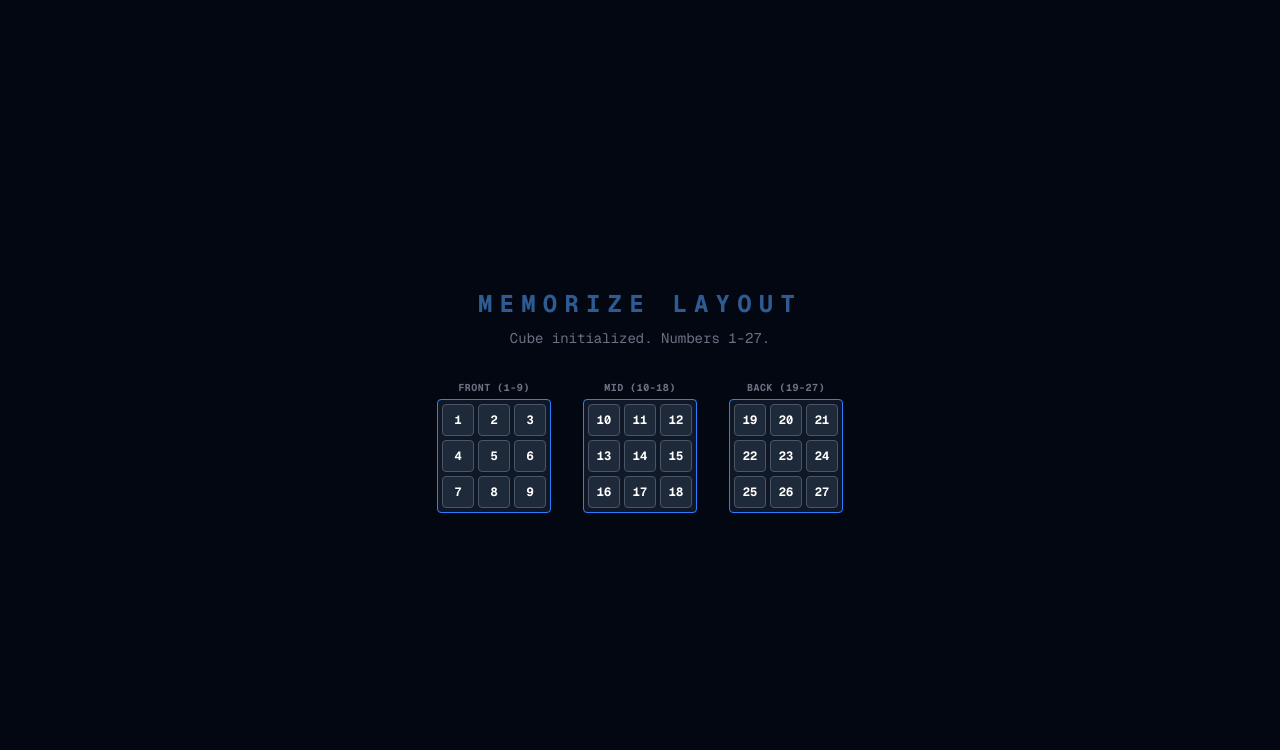
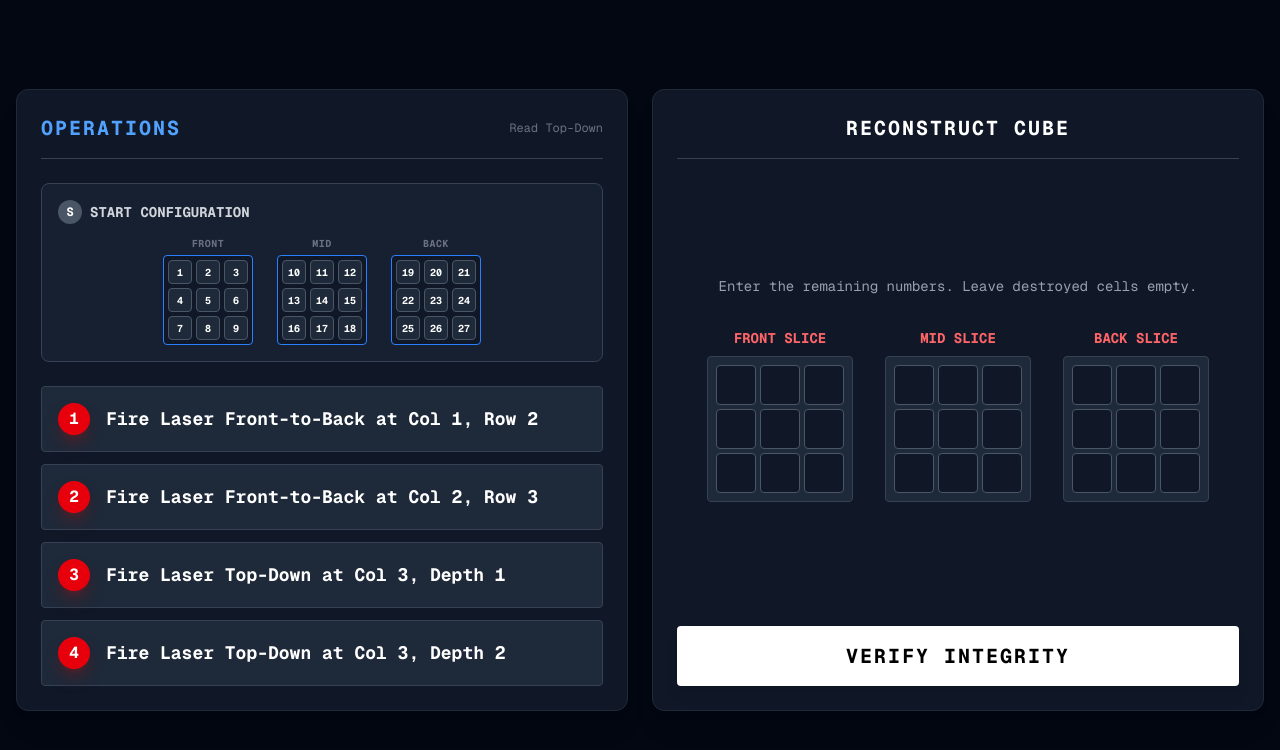
Before and after one commit to LogicCrafterIO/ips-training-games, a Next.js app: page /voxel-carver in a window 1280 px wide. Both pictures are taken after a click on the button "INITIATE". Shown: the top 750 px of the page. Built offline with nearby package versions, Linux system fonts and the light colour scheme.

Commit message:
feat: voxel carver display all steps

```diff
--- a/src/app/voxel-carver/page.tsx
+++ b/src/app/voxel-carver/page.tsx
@@ -1,6 +1,6 @@
 'use client';
 
-import React, { useState, useEffect } from 'react';
+import React, { useState } from 'react';
 
 // --- TYPES ---
 
@@ -29,7 +29,7 @@ interface HistoryStep {
     voxelState: Voxel[];
 }
 
-type GamePhase = 'idle' | 'memorize' | 'running' | 'question' | 'result';
+type GamePhase = 'idle' | 'solving' | 'result';
 
 // --- LOGIC ---
 
@@ -84,9 +84,7 @@ const applyCommand = (currentVoxels: Voxel[], cmd: Command): Voxel[] => {
         // Rotate 90 CW around Y axis
         // Formula: x' = 2 - z, z' = x
         nextVoxels.forEach(v => {
-            // FIX: Removed "if (!v.active) return;"
-            // We must rotate inactive voxels too, otherwise the "empty hole"
-            // stays behind and masks the new block that rotates into this position.
+            // FIX: We must rotate inactive voxels too.
             const oldX = v.x;
             const oldZ = v.z;
             v.x = 2 - oldZ;
@@ -160,10 +158,6 @@ export default function VoxelCarverPage() {
     // History
     const [history, setHistory] = useState<HistoryStep[]>([]);
 
-    // Execution
-    const [currentCommandIdx, setCurrentCommandIdx] = useState<number>(-1);
-    const [showCommandText, setShowCommandText] = useState<boolean>(false);
-
     // User Input: A 3D map string -> string
     const [userInputs, setUserInputs] = useState<Record<string, string>>({});
 
@@ -193,39 +187,8 @@ export default function VoxelCarverPage() {
         setCommandList(cmds);
         setHistory(hist);
         setUserInputs({});
-        setPhase('memorize');
+        setPhase('solving');
     };
-
-    // Phase Loop
-    useEffect(() => {
-        let timer: NodeJS.Timeout;
-
-        if (phase === 'memorize') {
-            timer = setTimeout(() => {
-                setPhase('running');
-                setCurrentCommandIdx(0);
-                setShowCommandText(false);
-            }, 6000); // 6s to memorize numbers
-        }
-        else if (phase === 'running') {
-            if (currentCommandIdx < commandList.length) {
-                if (!showCommandText) {
-                    timer = setTimeout(() => {
-                        setShowCommandText(true);
-                    }, 800);
-                } else {
-                    timer = setTimeout(() => {
-                        setShowCommandText(false);
-                        setCurrentCommandIdx(prev => prev + 1);
-                    }, 4000);
-                }
-            } else {
-                setPhase('question');
-            }
-        }
-
-        return () => clearTimeout(timer);
-    }, [phase, currentCommandIdx, showCommandText, commandList.length]);
 
     // Handle Input Change for specific cell
     const handleCellInput = (z: number, y: number, x: number, val: string) => {
@@ -236,7 +199,6 @@ export default function VoxelCarverPage() {
         }));
     };
 
-    // Calculate Score
     const getResultStats = () => {
         let correct = 0;
         const total = 27;
@@ -244,13 +206,9 @@ export default function VoxelCarverPage() {
         for (let z = 0; z < 3; z++) {
             for (let y = 0; y < 3; y++) {
                 for (let x = 0; x < 3; x++) {
-                    // Find actual voxel at this coord
                     const actualVoxel = finalVoxels.find(v => v.x === x && v.y === y && v.z === z);
                     const actualVal = (actualVoxel && actualVoxel.active) ? actualVoxel.val.toString() : '';
-
-                    // Get user input (default to empty string)
                     const userVal = userInputs[`${z}-${y}-${x}`] || '';
-
                     if (actualVal === userVal) correct++;
                 }
             }
@@ -274,14 +232,12 @@ export default function VoxelCarverPage() {
                     {cells.map((_, i) => {
                         const row = Math.floor(i / 3);
                         const col = i % 3;
-                        // Find voxel at this position
                         const v = voxels.find(v => v.x === col && v.y === row && v.z === zIndex);
                         const isActive = v && v.active;
-
                         return (
                             <div
                                 key={i}
-                                className={`w-8 h-8 flex items-center justify-center text-xs font-bold rounded-sm border ${
+                                className={`w-6 h-6 flex items-center justify-center text-[10px] font-bold rounded-sm border ${
                                     isActive
                                     ? 'bg-gray-800 text-white border-gray-600'
                                     : 'bg-black text-transparent border-gray-900'
@@ -332,14 +288,11 @@ export default function VoxelCarverPage() {
                     {cells.map((_, i) => {
                         const row = Math.floor(i / 3);
                         const col = i % 3;
-
                         const actualVoxel = finalVoxels.find(v => v.x === col && v.y === row && v.z === zIndex);
                         const actualVal = (actualVoxel && actualVoxel.active) ? actualVoxel.val.toString() : '';
                         const userVal = userInputs[`${zIndex}-${row}-${col}`] || '';
-
                         const isMatch = actualVal === userVal;
 
-                        // Styling based on correctness
                         let bg = 'bg-gray-900';
                         let border = 'border-gray-800';
                         let text = 'text-gray-500';
@@ -377,12 +330,12 @@ export default function VoxelCarverPage() {
                 <div className="text-center max-w-lg space-y-6 animate-in fade-in zoom-in duration-500">
                     <h1 className="text-5xl font-bold text-red-500 tracking-tighter">VOXEL CARVER II</h1>
                     <div className="bg-gray-900 p-6 rounded-lg text-left space-y-4 border border-red-900/50 shadow-2xl">
-                        <h2 className="text-xl font-bold text-red-400 uppercase tracking-widest">Protocol: Numeric Tracking</h2>
+                        <h2 className="text-xl font-bold text-red-400 uppercase tracking-widest">Protocol: Static Simulation</h2>
                         <ul className="list-disc pl-5 space-y-2 text-gray-400 text-sm">
                             <li><strong>Setup:</strong> A 3x3x3 Cube containing numbers 1-27.</li>
-                            <li><strong>Lasers:</strong> Destroy rows/cols.</li>
-                            <li><strong>Rotation:</strong> Moves the numbers within the cube.</li>
-                            <li><strong>Objective:</strong> Reconstruct the entire grid (Front, Mid, Back).</li>
+                            <li><strong>Left Panel:</strong> Shows the initial state and all commands.</li>
+                            <li><strong>Right Panel:</strong> Enter the final number configuration.</li>
+                            <li><strong>Goal:</strong> Focus on Spatial Manipulation (IPS) without Memory pressure.</li>
                         </ul>
                     </div>
                     <button
@@ -394,78 +347,71 @@ export default function VoxelCarverPage() {
                 </div>
             )}
 
-            {/* --- MEMORIZE --- */}
-            {phase === 'memorize' && (
-                <div className="text-center animate-in fade-in duration-500">
-                    <h2 className="text-2xl mb-2 text-blue-400 font-bold uppercase tracking-[0.3em] animate-pulse">Memorize Layout</h2>
-                    <p className="text-gray-500 mb-8 text-sm">Cube initialized. Numbers 1-27.</p>
+            {/* --- SOLVING PHASE --- */}
+            {phase === 'solving' && (
+                <div className="w-full max-w-7xl flex flex-col lg:flex-row gap-6 animate-in fade-in zoom-in-95 duration-500">
 
-                    <div className="flex flex-wrap justify-center gap-6">
-                        {/* We use the history[0] to show initial state */}
+                    {/* LEFT: COMMANDS & START STATE */}
+                    <div className="flex-1 bg-gray-900 p-6 rounded-xl border border-gray-800 shadow-xl overflow-y-auto max-h-[85vh]">
+                        <div className="flex items-center justify-between mb-6 border-b border-gray-700 pb-4">
+                            <h2 className="text-xl font-bold text-blue-400 uppercase tracking-widest">Operations</h2>
+                            <div className="text-xs text-gray-500">Read Top-Down</div>
+                        </div>
+
+                        <div className="space-y-6">
+                            {/* Start State */}
+                            <div className="bg-gray-800/50 p-4 rounded-lg border border-gray-700">
+                                <div className="flex items-center gap-2 mb-3">
+                                    <div className="w-6 h-6 rounded-full bg-gray-600 flex items-center justify-center font-bold text-xs">S</div>
+                                    <h3 className="text-sm font-bold text-gray-300 uppercase">Start Configuration</h3>
+                                </div>
+                                <div className="flex justify-center gap-4">
                                     {history.length > 0 && (
                                         <>
-                                <SliceView voxels={history[0].voxelState} zIndex={0} label="Front (1-9)" highlight />
-                                <SliceView voxels={history[0].voxelState} zIndex={1} label="Mid (10-18)" highlight />
-                                <SliceView voxels={history[0].voxelState} zIndex={2} label="Back (19-27)" highlight />
+                                            <SliceView voxels={history[0].voxelState} zIndex={0} label="Front" highlight />
+                                            <SliceView voxels={history[0].voxelState} zIndex={1} label="Mid" highlight />
+                                            <SliceView voxels={history[0].voxelState} zIndex={2} label="Back" highlight />
                                         </>
                                     )}
                                 </div>
                             </div>
-            )}
 
-            {/* --- RUNNING --- */}
-            {phase === 'running' && (
-                <div className="text-center w-full max-w-3xl">
-                    <div className="flex justify-center gap-2 mb-16">
-                        {commandList.map((_, idx) => (
-                            <div
-                                key={idx}
-                                className={`h-1 w-16 transition-colors duration-300 ${
-                                    idx === currentCommandIdx ? 'bg-red-500 shadow-[0_0_10px_red]' :
-                                    idx < currentCommandIdx ? 'bg-gray-700' : 'bg-gray-900'
-                                }`}
-                            />
+                            {/* Commands */}
+                            <div className="space-y-3">
+                                {commandList.map((cmd, idx) => (
+                                    <div key={cmd.id} className="flex items-center gap-4 p-4 rounded bg-gray-800 border border-gray-700">
+                                        <div className="w-8 h-8 rounded-full bg-red-600 flex items-center justify-center font-bold shadow-lg shadow-red-900/50 shrink-0">
+                                            {idx + 1}
+                                        </div>
+                                        <p className="text-lg font-bold text-white">{cmd.description}</p>
+                                    </div>
                                 ))}
                             </div>
-
-                    <div className="min-h-[200px] flex items-center justify-center relative">
-                        {showCommandText && currentCommandIdx < commandList.length ? (
-                            <div key={currentCommandIdx} className="animate-in zoom-in-95 fade-in duration-300">
-                                <h3 className="text-red-500 text-xs uppercase tracking-[0.3em] mb-6 font-bold">
-                                    Sequence {currentCommandIdx + 1}
-                                </h3>
-                                <div className="text-4xl md:text-5xl font-bold text-white leading-tight max-w-2xl drop-shadow-[0_4px_4px_rgba(0,0,0,1)]">
-                                    {commandList[currentCommandIdx].description}
                         </div>
                     </div>
-                        ) : (
-                            <div className="flex flex-col items-center gap-4">
-                                <div className="w-12 h-12 border-4 border-t-red-500 border-gray-800 rounded-full animate-spin"></div>
-                                <span className="text-red-900 font-mono text-xl animate-pulse">PROCESSING GEOMETRY...</span>
-                            </div>
-                        )}
-                    </div>
-                </div>
-            )}
 
-            {/* --- QUESTION --- */}
-            {phase === 'question' && (
-                <div className="text-center w-full max-w-4xl animate-in slide-in-from-bottom-8 duration-500">
-                    <h2 className="text-3xl font-bold mb-4 text-white">Reconstruct Cube</h2>
-                    <p className="text-gray-400 mb-8">Enter remaining numbers. Leave destroyed cells empty.</p>
+                    {/* RIGHT: INPUT */}
+                    <div className="flex-1 bg-gray-900 p-6 rounded-xl border border-gray-800 shadow-xl flex flex-col">
+                        <h2 className="text-xl font-bold text-white mb-6 uppercase tracking-widest border-b border-gray-700 pb-4 text-center">
+                            Reconstruct Cube
+                        </h2>
 
-                    <div className="flex flex-col md:flex-row justify-center gap-8 mb-10">
+                        <div className="flex-grow flex flex-col justify-center gap-8 mb-8">
+                            <p className="text-center text-gray-400 text-sm">Enter the remaining numbers. Leave destroyed cells empty.</p>
+                            <div className="flex flex-col xl:flex-row justify-center items-center gap-8">
                                 <InputSlice zIndex={0} label="Front Slice" />
                                 <InputSlice zIndex={1} label="Mid Slice" />
                                 <InputSlice zIndex={2} label="Back Slice" />
                             </div>
+                        </div>
 
                         <button
                             onClick={handleSubmit}
-                        className="px-12 py-4 bg-white text-black hover:bg-gray-200 rounded font-bold text-xl uppercase tracking-widest transition-colors shadow-lg"
+                            className="w-full py-4 bg-white text-black hover:bg-gray-200 rounded font-bold text-xl uppercase tracking-widest transition-colors shadow-lg"
                         >
                             Verify Integrity
                         </button>
+                    </div>
                 </div>
             )}
 
@@ -513,7 +459,6 @@ export default function VoxelCarverPage() {
                                     key={step.stepIndex}
                                     className="bg-gray-900/50 p-6 rounded-lg border border-gray-800 flex flex-col xl:flex-row items-center gap-6 hover:border-gray-700 transition-colors"
                                 >
-                                    {/* Text Info */}
                                     <div className="xl:w-48 text-center xl:text-left shrink-0">
                                         <div className="flex items-center justify-center xl:justify-start gap-3 mb-2">
                                             <div className={`w-6 h-6 rounded-full flex items-center justify-center text-[10px] font-bold ${isInitial ? 'bg-blue-600' : 'bg-red-600'}`}>
@@ -526,7 +471,6 @@ export default function VoxelCarverPage() {
                                         <h4 className="text-sm font-bold text-white mb-1">{step.commandDescription}</h4>
                                     </div>
 
-                                    {/* Visual Representation */}
                                     <div className="flex flex-wrap justify-center gap-4 p-2 bg-black/40 rounded-lg border border-gray-800">
                                         <SliceView voxels={step.voxelState} zIndex={0} label="Front" />
                                         <SliceView voxels={step.voxelState} zIndex={1} label="Mid" />
```
Lines whose indentation alone changed are shown as unchanged.
